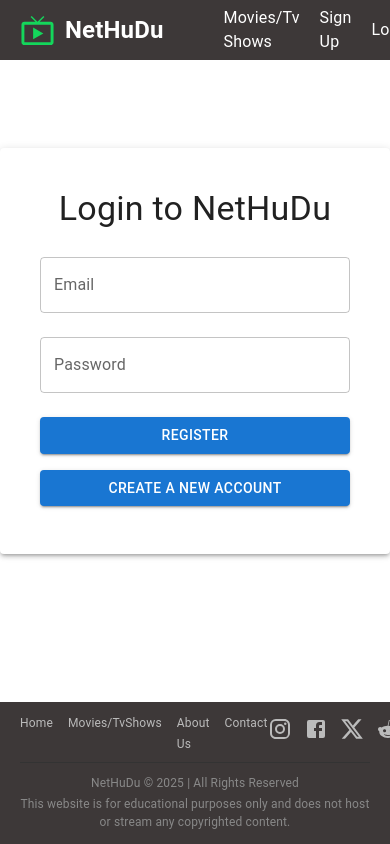
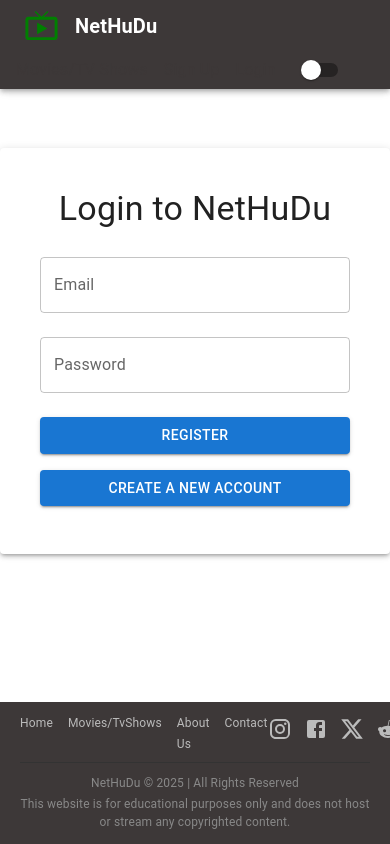
Before and after one commit to DDEREK-WWU/CJV805-Assignment, a React (Create React App) app: page /login in a window 390 px wide. Built offline with nearby package versions, Linux system fonts and the light colour scheme; no server answers.

Commit message:
update for responsive screen sizes

```diff
--- a/api/server.js
+++ b/api/server.js
@@ -7,17 +7,17 @@ const app = express();
 const mediaData = new MediaData();
 const PORT = process.env.PORT || 3001;
 
-// ✅ Enable CORS for frontend (React at http://localhost:3000)
+// Enable CORS for frontend (React at http://localhost:3000)
 app.use(cors());
 
-// ✅ Middleware to initialize data before handling requests
+// Middleware to initialize data before handling requests
 app.use((req, res, next) => {
     mediaData.initialize()
         .then(() => next())
         .catch(err => console.log(err));
 });
 
-// ✅ API routes
+// API routes
 app.get("/api/movies", (req, res) => {
     mediaData.getAllMovies()
         .then(movies => res.json(movies))
--- a/src/App.css
+++ b/src/App.css
@@ -1,98 +1,112 @@
-.App{
-  background-color: #111;
-
-}
+/* Header Container */
 .header {
   display: flex;
   justify-content: space-between;
   align-items: center;
-  padding: 10px 20px;
+  padding: 15px 20px;
   background-color: #3d3838;
-  color: white;
-  position: fixed;
+  color: #fff;
+  width: 100%;
   top: 0;
-  width:100%;
+  left: 0;
   z-index: 1000;
-  height: 60px;
 }
 
+/* Logo Section */
 .logo {
   display: flex;
   align-items: center;
 }
 
-.logo-icon {
-  font-size: 2rem; /* Adjust the size as needed */
-  color: rgb(20, 214, 91);
+/* Logo Text */
+.logo-text {
+  font-size: 24px;
+  font-weight: bold;
+  margin-left: 10px;
 }
 
-.logo-text {
-  margin-left: 10px;
-  font-size: 1.5rem; /* Adjust the size as needed */
-  color: white;
-}
-.logo-link{
-  text-decoration: none;
+/* Navigation Links */
+.nav {
   display: flex;
   align-items: center;
 }
-.nav {
-  display: flex;
-  align-items: center ;
+
+/* Navigation Links */
+.nav-link {
+  margin-left: 20px;
+  text-decoration: none;
+  color: inherit;
+  font-size: 18px;
 }
 
-.nav-link {
+/* Switch Theme */
+.nav .MuiSwitch-root {
   margin-left: 20px;
-  color: white;
-  text-decoration: none;
 }
 
-.nav-link:hover {
-  text-decoration: underline;
-}
+/* 📱 Responsive Design: Adjust for Mobile Screens */
+@media screen and (max-width: 768px) {
+  .header {
+      flex-direction: column;
+      padding: 10px;
+  }
 
-.first-logo-nav-link {
-  margin-left: 60px; /* Adjust the spacing as needed */
-}
+  .nav {
+      flex-direction: column;
+      gap: 10px;
+      margin-top: 10px;
+  }
 
-.logo-nav-link {
-  margin-left: 20px; /* Adjust the spacing as needed */
+  .nav-link {
+      font-size: 16px;
+      margin-left: 0;
+  }
 }
 
 
+/* Hero Section */
 .hero-section {
   width: 100%;
-  height: 500px;
+  height: 80vh; /* Adjusts height dynamically based on viewport */
   position: relative;
 }
 
-.slide-image {
+/* Swiper Slide Image */
+.hero-section img {
   width: 100%;
-  height: 100%;
-  background-size: cover;
-  background-position: center;
+  height: 80vh;  /* Ensures full height on larger screens */
+  object-fit: cover; /* Prevents image distortion */
 }
 
+/* Slide Information */
 .slide-info {
   position: absolute;
-  bottom: 20px;
-  left: 20px;
-  background: rgba(0, 0, 0, 0.7); /* Dark overlay for readability */
+  bottom: 10%;
+  left: 5%;
+  background: rgba(0, 0, 0, 0.6);
+  color: white;
   padding: 15px;
-  color: white;
-  border-radius: 5px;
-  max-width: 400px;
+  border-radius: 8px;
+  max-width: 60%;
 }
 
-.slide-info h2 {
-  margin: 0;
-  font-size: 24px;
-}
+/* 📱 Responsive Design for Small Screens */
+@media screen and (max-width: 768px) {
+  .hero-section {
+      height: 50vh; /* Smaller height on mobile */
+  }
 
-.slide-info p {
-  margin: 5px 0 0;
-  font-size: 18px;
-  opacity: 0.8;
+  .hero-section img {
+      height: 50vh;
+  }
+
+  .slide-info {
+      max-width: 90%; /* Allow text to fit on smaller screens */
+      bottom: 5%;
+      left: 2%;
+      padding: 10px;
+      font-size: 14px;
+  }
 }
 
 .featured-section {
--- a/src/components/header.js
+++ b/src/components/header.js
@@ -1,33 +1,37 @@
-import React, {useContext} from "react";
-import {Link} from "react-router-dom";
-import LiveTvIcon from '@mui/icons-material/LiveTv';
+import React, { useContext } from "react";
+import { Link } from "react-router-dom";
+import LiveTvIcon from "@mui/icons-material/LiveTv";
 import { Switch } from "@mui/material";
 import { ThemeContext } from "../context/ThemeContext";
+import { AppBar, Toolbar, Typography, Box, IconButton } from "@mui/material";
 
 const Header = () => {
-    const {darkMode, toggleTheme} = useContext(ThemeContext);
+    const { darkMode, toggleTheme } = useContext(ThemeContext);
 
-    return(
-        <header className = "header">
-            <div className = "logo">
-                <Link to = "/" className = "logo-link">
-                <LiveTvIcon fontSize="large" className="logo-icon" />
-                <h1 className = "logo-text">NetHuDu</h1>
-                </Link>
-                <Link to="/movies&tvshows" className="nav-link first-logo-nav-link">Movies/Tv Shows</Link>
+    return (
+        <AppBar position="fixed" sx={{ backgroundColor: darkMode ? "#222" : "#3d3838", color: darkMode ? "#fff" : "#3d3838" }}>
+            <Toolbar sx={{ display: "flex", justifyContent: "space-between", alignItems: "center", flexWrap: "wrap" }}>
 
-            </div>
-            <nav className = "nav">
-                <Link to="/signup" className="nav-link">Sign Up</Link>
-                <Link to="/login" className="nav-link">Login</Link>
-                <Switch checked = {darkMode} onChange = {toggleTheme} label = "ss"></Switch>
+                {/* Logo Section */}
+                <Box display="flex" alignItems="center">
+                    <IconButton component={Link} to="/">
+                        <LiveTvIcon sx={{ color: "green" }} fontSize="large" />
+                    </IconButton>
+                    <Typography variant="h6" sx={{ fontWeight: "bold", ml: 1 ,color: "#fff"}}>
+                        NetHuDu
+                    </Typography>
+                </Box>
 
-            </nav>
-        </header>
-
+                {/* Navigation Section */}
+                <Box sx={{ display: "flex", alignItems: "center", gap: 2, flexWrap: "wrap" }}>
+                    <Link to="/movies&tvshows" className="nav-link">Movies/TV Shows</Link>
+                    <Link to="/signup" className="nav-link">Sign Up</Link>
+                    <Link to="/login" className="nav-link">Login</Link>
+                    <Switch checked={darkMode} onChange={toggleTheme} />
+                </Box>
+            </Toolbar>
+        </AppBar>
     );
-
-
 };
 
 export default Header;
--- a/src/components/herosection.js
+++ b/src/components/herosection.js
@@ -1,4 +1,4 @@
-import {React, useContext} from 'react';
+import { React, useContext } from 'react';
 import { Swiper, SwiperSlide } from 'swiper/react';
 import { Autoplay, Pagination, Navigation } from 'swiper/modules';
 import { MediaContext } from '../context/MediaContext';
@@ -17,17 +17,16 @@ const HeroSection = () => {
 
   const topMedia = [...topMovies, ...topTvShows];
 
-
   return (
-    <div className="hero-section" style={{ width: '100%', height: '500px', position: 'relative' }}>
+    <div className="hero-section">
       <Swiper
-        modules={[Autoplay, Pagination, Navigation]} // Enable slideshow features
+        modules={[Autoplay, Pagination, Navigation]}
         spaceBetween={50}
         slidesPerView={1}
-        autoplay={{ delay: 7000, disableOnInteraction: false }} // Slideshow effect
-        pagination={{ clickable: true }} // Adds pagination dots
-        navigation // Enables next/prev buttons
-        loop={true} // Ensures continuous looping
+        autoplay={{ delay: 7000, disableOnInteraction: false }}
+        pagination={{ clickable: true }}
+        navigation
+        loop={true}
       >
         {topMedia.map((media) => (
           <SwiperSlide key={media.id}>
@@ -35,7 +34,7 @@ const HeroSection = () => {
               <img
                 src={media.banner}
                 alt={media.title}
-              style={{ width: "100%", height: "500px", objectFit: "cover" }}
+                className="hero-image"
               />
               <div className="slide-info">
                 <h2>{media.title}</h2>
--- a/src/pages/MediaListPage.js
+++ b/src/pages/MediaListPage.js
@@ -41,7 +41,7 @@ const MediaListPage = () => {
         <div className="featured-section">
         <Grid container spacing={2}justifyContent="center">
           {displayedMedia.map((media) => (
-            <Grid item xs = {2} key={media.id} >
+            <Grid item xs={12} sm={6} md={4} lg={2} key={media.id} >
               <Link to={`/media/${media.id}`} style={{ textDecoration: "none", color: "inherit" }}>
                 <Card sx={{ maxWidth: 250, margin: "auto", transition: "0.3s", "&:hover": { transform: "scale(1.05)" } }}>
                   <CardMedia component="img" height="350" image={media.poster} alt={media.title} />
```
Lines whose indentation alone changed are shown as unchanged.
